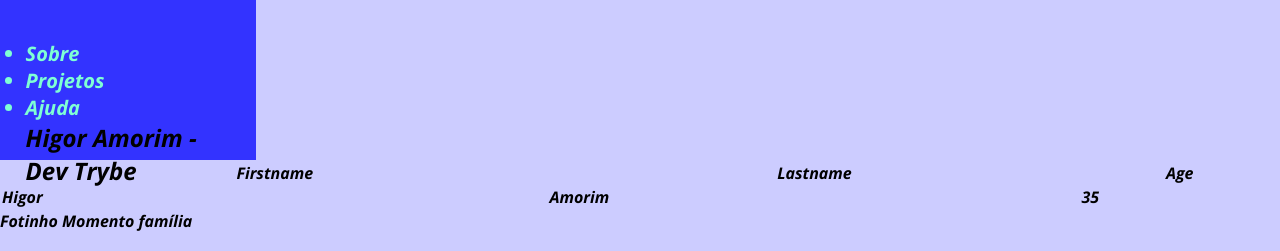
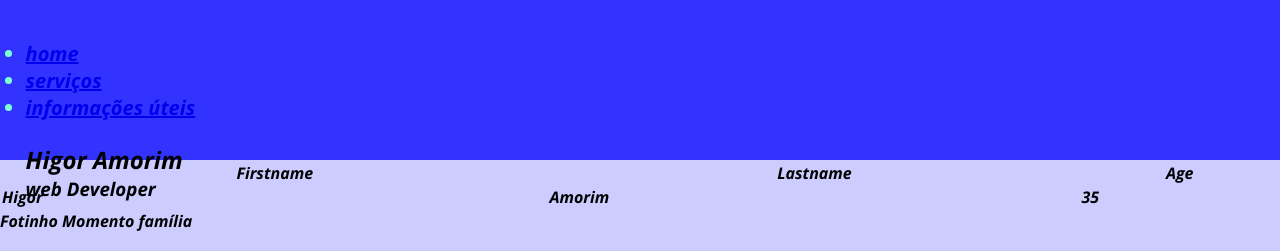
Before and after one commit to higoramorim/higoramorim.github.io, a plain HTML site: page index.html in a window 1280 px wide. Shown: the top 251 px of the page. Drawn offline with nearby package versions, Linux system fonts and the light colour scheme.

Commit message:
header again

```diff
--- a/index.html
+++ b/index.html
@@ -12,18 +12,20 @@
 <body>
     <header>
       <div class="container">
+        <div class="logo"></div><!--logo-->
         <nav>
-        <ul>
-            <srong><li>Sobre</li></srong>
-            <strong><li>Projetos</li></strong>
-            <srong><li>Ajuda</li></srong>
-        </ul>
-    </div><!--container-->
-    <div class="name">
-      <nav>
-      <h1>Higor Amorim - Dev Trybe</h1>
-      </nav>
-    </div><!--name-->
+            <ul>
+                <li><a href="sobre.html">home</a></li>
+                <li><a href="projetos.html">serviços</a></li>
+                <li><a href="ajuda.html">informações úteis</a></li>
+            </ul>
+        </nav>
+        </div><!--container-->
+        <div class="chamada1">
+            <img src="" style="width: 300px;">
+            <h2>Higor Amorim</h2>
+            <h3>web Developer</h3>
+        </div>
 
     </header>
     <div>
--- a/style.css
+++ b/style.css
@@ -7,8 +7,7 @@
 
 
 header{
-    width: 20%;
-    height: 20vh;
+    height: 20%;
     padding: 40px 2%;
     background-color: #3333ff;
 }
```
